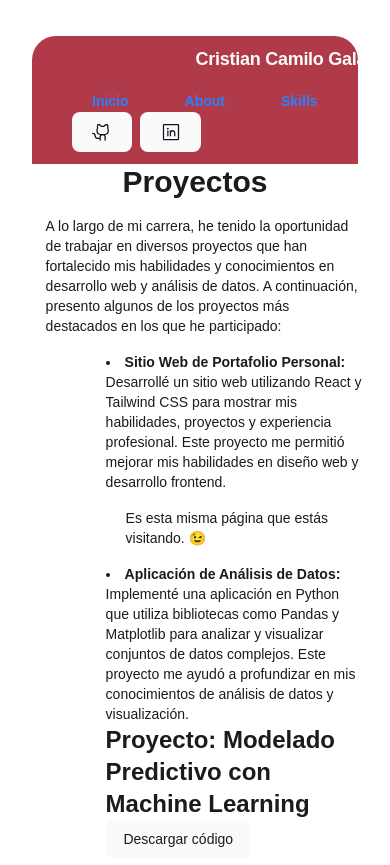
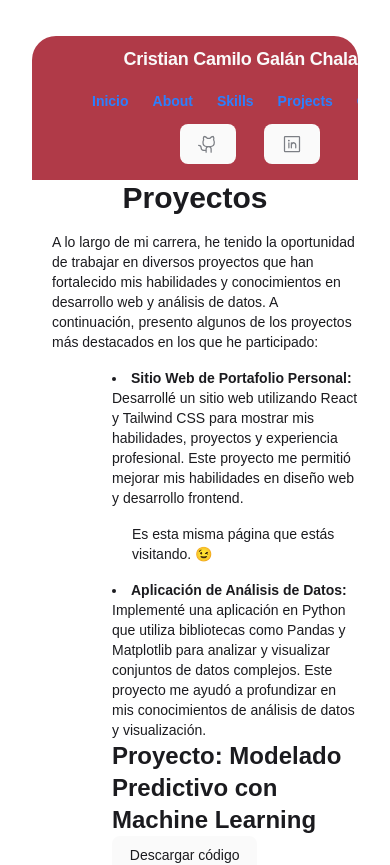
Before and after one commit to criscrman/Portafolio-2025, a React (Vite) app in the folder mi-portafolio/: page /Projects in a window 390 px wide. Shown: the top 865 px of the page. Built offline with nearby package versions, Linux system fonts and the light colour scheme.

Commit message:
Se agrega otro proyecto en Power Bi (Falta completarlo)

```diff
--- a/mi-portafolio/src/components/button/Button.css
+++ b/mi-portafolio/src/components/button/Button.css
@@ -14,3 +14,7 @@
 .SecondaryButton:hover {
   @apply bg-gray-700;
 }
+
+.Button-icon {
+  @apply flex max-w-[480px] px-4.5 items-center justify-center overflow-hidden rounded-lg h-10 bg-[#FAFAFA] text-[#7C7F85] gap-2 md:gap-4 text-sm font-bold leading-normal tracking-[0.015em] min-w-1.5;
+}
--- a/mi-portafolio/src/components/footer/Footer.tsx
+++ b/mi-portafolio/src/components/footer/Footer.tsx
@@ -6,21 +6,21 @@ export const Footer = () => {
 
 
             <div className="footer-links row-start-1 sm:col-start-1 sm:row-start-1">
-                <h4>Enlaces de Interes</h4>
+                <h4 className='h4-footer'>Enlaces de Interes</h4>
                     <a href="./Projects">Portafolio</a>
                     <a href="./Educacion">Estudios</a>
                     <a href="./contact">Contacto</a>
             </div>
 
             <div className="footer-links row-start-2 sm:col-start-2 sm:row-start-1">
-                 <h4>Contacto</h4>
+                 <h4 className='h4-footer'>Contacto</h4>
                     <a href="#">Portafolio</a>
                     <a href="#">Estudios</a>
                     <a href="#">Contacto</a>
             </div>
 
             <div className="footer-links row-start-3 sm:col-start-3 sm:row-start-1">
-                <h4>Contacto</h4>
+                <h4 className='h4-footer'>Contacto</h4>
                 <a href="#">Celular + 3234406146</a>
                 <a href="#">Correo: criscriman@gmail.com</a>
                 <a href="#">LinkedIn: criscriman</a>
--- a/mi-portafolio/src/components/header/Header.css
+++ b/mi-portafolio/src/components/header/Header.css
@@ -28,13 +28,16 @@ header {
 }
 
 .Div2 {
-  @apply flex flex-1 justify-end gap-8;
+  @apply flex flex-1 justify-center object-center text-center;
 }
 
 .main-title  {
   @apply max-sm:text-lg  text-center font-bold leading-tight tracking-[-0.015em] text-[#FAFAFA];
 }
 
+.div2 .div-icons {
+  @apply flex items-center gap-2 justify-center mt-3 mb-1 md:gap-5 md:justify-end;
+}
 
 
 .main {
--- a/mi-portafolio/src/components/header/Header.tsx
+++ b/mi-portafolio/src/components/header/Header.tsx
@@ -1,5 +1,6 @@
 import "./Header.css"
 import { Link } from "react-router-dom";
+
 
 
 
@@ -11,30 +12,21 @@ export const Header = () => {
       <div className="layout-container flex  grow flex-col">
          <header>
           <div className="Div1" >
-            <div>
-              <svg viewBox="0 0 48 48" fill="none" xmlns="http://www.w3.org/2000/svg">
-                <path
-                  d="M36.7273 44C33.9891 44 31.6043 39.8386 30.3636 33.69C29.123 39.8386 26.7382 44 24 44C21.2618 44 18.877 39.8386 17.6364 33.69C16.3957 39.8386 14.0109 44 11.2727 44C7.25611 44 4 35.0457 4 24C4 12.9543 7.25611 4 11.2727 4C14.0109 4 16.3957 8.16144 17.6364 14.31C18.877 8.16144 21.2618 4 24 4C26.7382 4 29.123 8.16144 30.3636 14.31C31.6043 8.16144 33.9891 4 36.7273 4C40.7439 4 44 12.9543 44 24C44 35.0457 40.7439 44 36.7273 44Z"
-                  fill="currentColor"
-                ></path>
-              </svg>
-            </div>
             <h2 className="main-title">Cristian Camilo Galán Chala</h2>
           </div>
 
           <div className="div2">
-            <div className="flex items-center gap-9">
-              <Link className=" text-sm font-medium leading-normal" to="/">Inicio</Link>
-              <Link className=" text-sm font-medium leading-normal" to="/Educacion">About</Link>
-              <Link className=" text-sm font-medium leading-normal" to="/Skills">Skills</Link>
-              <Link className=" text-sm font-medium leading-normal" to="/Projects">Projects</Link>
-
-              <Link className="text-sm font-medium leading-normal" to="/">Contact</Link>
+            <div className="flex items-center gap-1 md:gap-9">
+              <Link className=" text-sm md:text-base font-medium leading-normal" to="/">Inicio</Link>
+              <Link className=" text-sm md:text-base font-medium leading-normal" to="/Educacion">About</Link>
+              <Link className=" text-sm md:text-base font-medium leading-normal" to="/Skills">Skills</Link>
+              <Link className=" text-sm md:text-base font-medium leading-normal" to="/Projects">Projects</Link>
+              <Link className=" text-sm md:text-base font-medium leading-normal" to="/">Contact</Link>
             </div>
-            <div className="flex gap-2">
-              <button
-                type="button"
-                className="flex max-w-[480px] cursor-pointer items-center justify-center overflow-hidden rounded-lg h-10 bg-[#e7edf4] text-[#0d141c] gap-2 text-sm font-bold leading-normal tracking-[0.015em] min-w-0 px-2.5"
+            <div className="div-icons ">
+              <a
+                href="https://github.com/criscrman"
+                className="Button-icon"
                 aria-label="GitHub"
                 title="GitHub"
               >
@@ -44,24 +36,29 @@ export const Header = () => {
                       d="M208.31,75.68A59.78,59.78,0,0,0,202.93,28,8,8,0,0,0,196,24a59.75,59.75,0,0,0-48,24H124A59.75,59.75,0,0,0,76,24a8,8,0,0,0-6.93,4,59.78,59.78,0,0,0-5.38,47.68A58.14,58.14,0,0,0,56,104v8a56.06,56.06,0,0,0,48.44,55.47A39.8,39.8,0,0,0,96,192v8H72a24,24,0,0,1-24-24A40,40,0,0,0,8,136a8,8,0,0,0,0,16,24,24,0,0,1,24,24,40,40,0,0,0,40,40H96v16a8,8,0,0,0,16,0V192a24,24,0,0,1,48,0v40a8,8,0,0,0,16,0V192a39.8,39.8,0,0,0-8.44-24.53A56.06,56.06,0,0,0,216,112v-8A58.14,58.14,0,0,0,208.31,75.68ZM200,112a40,40,0,0,1-40,40H112a40,40,0,0,1-40-40v-8a41.74,41.74,0,0,1,6.9-22.48A8,8,0,0,0,80,73.83a43.81,43.81,0,0,1,.79-33.58,43.88,43.88,0,0,1,32.32,20.06A8,8,0,0,0,119.82,64h32.35a8,8,0,0,0,6.74-3.69,43.87,43.87,0,0,1,32.32-20.06A43.81,43.81,0,0,1,192,73.83a8.09,8.09,0,0,0,1,7.65A41.72,41.72,0,0,1,200,104Z"
                     ></path>
                   </svg>
+
                 </div>
-              </button>
-              <button
-                type="button"
-                className="flex max-w-[480px] cursor-pointer items-center justify-center overflow-hidden rounded-lg h-10 bg-[#e7edf4] text-[#0d141c] gap-2 text-sm font-bold leading-normal tracking-[0.015em] min-w-0 px-2.5"
+              </a>
+
+
+              <a
+                href="https://www.linkedin.com/in/cristian-camilo-galán-chala-a96baa209"
+                className="Button-icon"
                 aria-label="LinkedIn"
                 title="LinkedIn"
+                rel="noopener noreferrer" target='_blank'
               >
-                <div className="text-[#0d141c]" data-icon="LinkedinLogo" data-size="20px" data-weight="regular">
+                <div>
                   <svg xmlns="http://www.w3.org/2000/svg" width="20px" height="20px" fill="currentColor" viewBox="0 0 256 256">
                     <path
                       d="M216,24H40A16,16,0,0,0,24,40V216a16,16,0,0,0,16,16H216a16,16,0,0,0,16-16V40A16,16,0,0,0,216,24Zm0,192H40V40H216V216ZM96,112v64a8,8,0,0,1-16,0V112a8,8,0,0,1,16,0Zm88,28v36a8,8,0,0,1-16,0V140a20,20,0,0,0-40,0v36a8,8,0,0,1-16,0V112a8,8,0,0,1,15.79-1.78A36,36,0,0,1,184,140ZM100,84A12,12,0,1,1,88,72,12,12,0,0,1,100,84Z"
                     ></path>
                   </svg>
                 </div>
-              </button>
+              </a>
             </div>
           </div>
+
         </header>
 
         </div>
--- a/mi-portafolio/src/components/home/Home.tsx
+++ b/mi-portafolio/src/components/home/Home.tsx
@@ -150,9 +150,7 @@ export const Home = () => { {
                 <div className="card">
                     <Button label={`Count is: ${count}`} parentMethod={countmore} />
                 </div>
-                <p className="read-the-docs">
-                    Click on the Vite and React logos to learn more
-                </p>
+
     </>
 
 
--- a/mi-portafolio/src/components/publico/Projects.tsx
+++ b/mi-portafolio/src/components/publico/Projects.tsx
@@ -1,4 +1,4 @@
-
+import { Button } from "../button/Button"
 
 export const Projects = () => {
   return (
@@ -24,16 +24,16 @@ export const Projects = () => {
                         </ul>
 
 
-                        <ul>
-                        <li><strong>Destacable:</strong>
+
+                        <h2><strong>Destacable:</strong></h2>
                             <ul>
                                 <li>Implementación práctica de cuatro algoritmos de ML.</li>
                                 <li>Evaluación comparativa del desempeño de modelos.</li>
                                 <li>Documentación técnica con visualizaciones y análisis interpretativo.</li>
 
                              </ul>
-                        </li>
-                        </ul>
+
+
 
 
                     <h2> Librerías utilizadas</h2>
@@ -49,6 +49,7 @@ export const Projects = () => {
 
                             </ul>
 
+            <img className="Imgsecu" src="https://i.postimg.cc/3x3QzSGq/ciudadela-cuba.jpg" alt="Institución Educativa Ciudadela Cuba"  />
                <h3>Conclusión del proyecto</h3>
                 <p>El análisis de datos logró identificar patrones relevantes en los datos y evaluar distintos modelos predictivos. Los resultados permitieron verificar que se hizo una correcta preparación de los datos, así mejorando significativamente la precisión de los modelos, permitiendo demostrar la importancia del análisis exploratorio y la selección de variables. Con este proyecto se evidencia la capacidad para tomar decisiones basadas en datos y aplicar Machine Learning de forma práctica y efectiva.</p>
 
@@ -58,11 +59,128 @@ export const Projects = () => {
             <li>
                 <strong>Dashboard Interactivo con Power BI:</strong> Creé un dashboard interactivo utilizando Power BI para presentar datos de ventas y rendimiento empresarial. Este proyecto mejoró mis habilidades en la creación de visualizaciones efectivas y en la interpretación de datos para la toma de decisiones.
             </li>
+            <h3>Resumen del Proyecto (En inglés como se presentó originalmente): </h3>
+                <p>Olist is a dynamic and innovative e-commerce platform that has rapidly
+                    emerged as a prominent player in the online marketplace landscape. Established
+                    with the vision of empowering businesses and entrepreneurs, Olist provides a
+                    comprehensive and user-friendly platform that connects sellers with a vast pool of
+                    potential customers. At its core, Olist aims to democratize e-commerce by breaking
+                    down barriers for small and medium-sized enterprises (SMEs), enabling them to
+                    thrive in the digital marketplace. The platform offers a diverse range of products,
+                    fostering a vibrant ecosystem where buyers can discover unique items while
+                    sellers can efficiently reach a broader audience. </p>
+                <p>The dataset was generously provided by Olist, the largest department store
+                    in Brazilian marketplaces. Olist connects small businesses from all over Brazil to
+                    channels without hassle and with a single contract. Those merchants can sell their
+                    products through the Olist Store and ship them directly to the customers using Olist
+                    logistics partners. See more on our website: www.olist.com. After a customer
+                    purchases the product from Olist Store the seller gets notified to fulfill that order.
+                    Once the customer receives the product, or the estimated delivery date is due, the
+                    customer gets a satisfaction survey by email where he can give a note for the
+                    purchase experience and write down some comments.  </p>
+
+
+                <a className="PrimaryButton" href="https://www.kaggle.com/datasets/olistbr/brazilian-ecommerce" rel="noopener noreferrer" target='_blank'>Dataset de Olist en Kaggle</a>
+
+                <h3>Resumen de la solución</h3>
+                <p>Para el desarrollo del proyecto se crearon algunos dashboards interactivos| en Power BI para analizar el impacto de las campañas publicitarias de Olist, el marketplace más grande de Brasil. Incluye proceso ETL (Extract, Transform, Load), modelado de datos, medidas DAX y visualizaciones estratégicas.</p>
+                <p>El análisis permitió identificar patrones de comportamiento de los clientes, evaluar la efectividad de las campañas publicitarias y optimizar estrategias de marketing. Los dashboards interactivos facilitan la toma de decisiones basada en datos, mejorando el rendimiento general del marketplace.</p>
+                <p>Este proyecto demuestra habilidades en análisis de datos, visualización y toma de decisiones informadas, contribuyendo al éxito continuo de Olist en el competitivo mercado del comercio electrónico.</p>
+
+
+                A lo largo del proyecto se pusieron en práctica conceptos clave de Business Intelligence y análisis de datos, incluyendo:
+
+
+
+                            <h4> 1. ETL y modelado de datos</h4>
+
+                            <ul>
+
+                                    <li>Importación de múltiples tablas del dataset de Olist.</li>
+
+                                    <li>Limpieza, estandarización y normalización de datos.</li>
+
+                                    <li>Eliminación de columnas no funcionales.</li>
+                                    <li>Validación de relaciones automáticas entre tablas.</li>
+
+
+                            </ul>
+
+                            <h4> 2. Power BI – Transformación y modelado</h4>
+
+                            <ul>
+
+                                    <li>Creación de columnas calculadas (por ejemplo: precio + flete).</li>
+
+                                    <li>Desarrollo de medidas DAX para agregaciones inteligentes.</li>
+                                   <li>Modelado de datos orientado a análisis comercial y marketing.</li>
+                            </ul>
+
+                         <h4> 3. Visualización y dashboards</h4>
+                            <ul>
+                            <li> Se construyeron tres dashboards principales:</li>
+                            <li>Dashboard de tipos de pagos y contactos a la marca: Análisis de las formas de pago más usuales, y cómo suelen contactar los posibles clientes (Si es de forma orgánica, por recomendación o por alguna de las forma de Marking hechas) .</li>
+                            <li>Dashboard de Clientes: Comportamiento de compra, segmentación y retención.</li>
+                            <li>Dashboard de Ventas: Tendencias de ventas, productos más vendidos y análisis geográfico.</li>
+
+                            </ul>
+
+                            <h4>Incluye:</h4>
+                            <ul>
+                                <li>Gráficos circulares</li>
+                                <li>Gráficos lineales</li>
+                                <li>Gráficos de barras</li>
+                                <li>Filtros</li>
+                                <li>Tarjetas dinámicas</li>
+                                <li>Interacciones entre visualizaciones</li>
+                            </ul>
+
+                         <h4>4. Tipos de análisis realizados</h4>
+
+                            <ul>
+                            <li>Descriptive Analysis</li>
+                            <li>Predictive Analysis (Forecast)</li>
+                            <li>Prescriptive Analysis</li>
+                            </ul>
+
+
+
+
+                    <h3>Conclusiones</h3>
+                        <p>El análisis mostró que la mayor parte del tráfico generado hacia los productos de Olist proviene de campañas pagadas, no de búsquedas orgánicas. Esto evidencia una fuerte dependencia del marketplace en estrategias de publicidad digital para atraer clientes. </p>
+                        <p>Las gráficas temporales demostraron que, tras el inicio de las campañas publicitarias, el número de contactos se duplicó, especialmente entre enero y mayo de 2018, periodo donde también se registró el mayor número de tratos cerrados. El modelo de predicción confirmó que esta tendencia de crecimiento continúa mientras se mantengan las campañas activas.</p>
+                        <p>Finalmente, el análisis prescriptivo recomienda:</p>
+
+                        <ul>
+                            <li>Mantener campañas publicitarias periódicas, especialmente en meses de menor actividad comercial.</li>
+
+                            <li>Focalizar los esfuerzos en categorías con mayor volumen de búsquedas.</li>
+
+                            <li>Incorporar datos de costos de publicidad para evaluar retorno de inversión (ROI), actualmente ausentes en el dataset.</li>
+
+                        </ul>
+
+En conjunto, el proyecto demuestra la capacidad de generar insights accionables mediante Power BI, conectando datos complejos con decisiones estratégicas para marketing y ventas.
+
+
+
+
+
+
+
+
+
+                    <img className="Imgsecu" src="https://i.postimg.cc/3x3QzSGq/ciudadela-cuba.jpg" alt="Institución Educativa Ciudadela Cuba"  />
             <li>
+
+
+
                 <strong>Sistema de Gestión de Tareas:</strong> Desarrollé una aplicación web para la gestión de tareas y proyectos utilizando React para el frontend y Node.js para el backend. Este proyecto me permitió aplicar mis conocimientos en desarrollo full-stack y mejorar mis habilidades en la gestión de proyectos.
             </li>
         </ul>
     </main>
+
   )
 
+
 }
```
Also changed, not shown: mi-portafolio/src/components/footer/Footer.css (+8 -4 lines).
